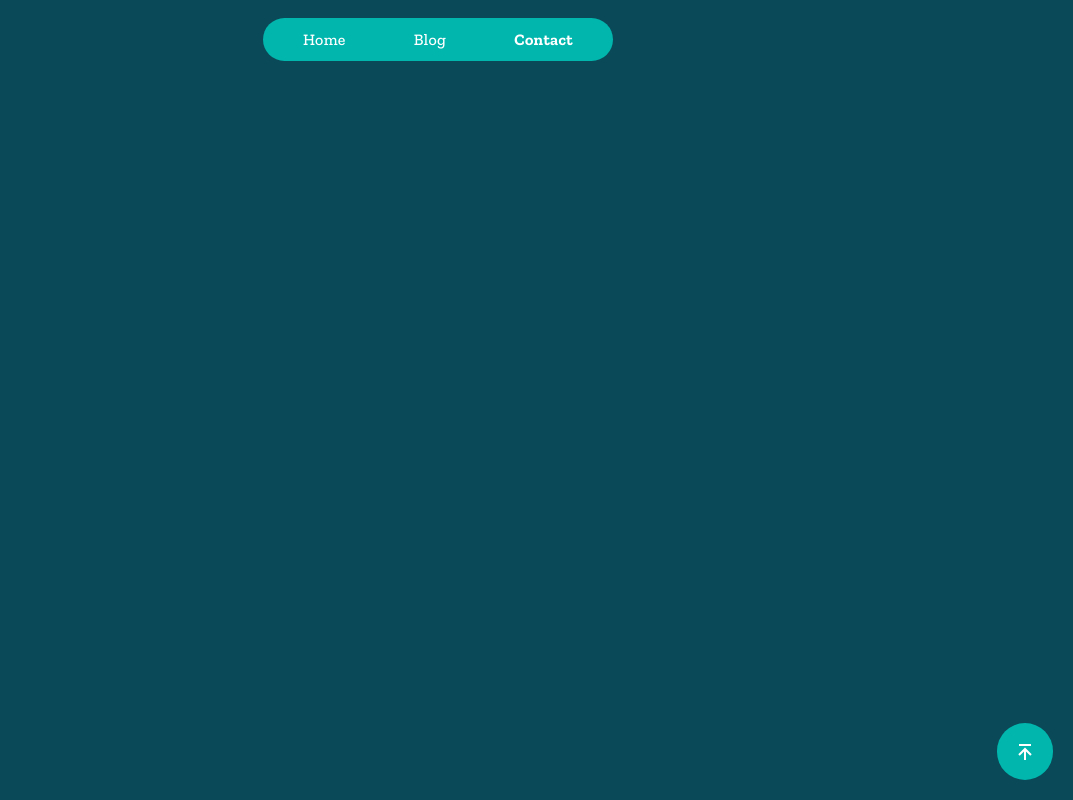
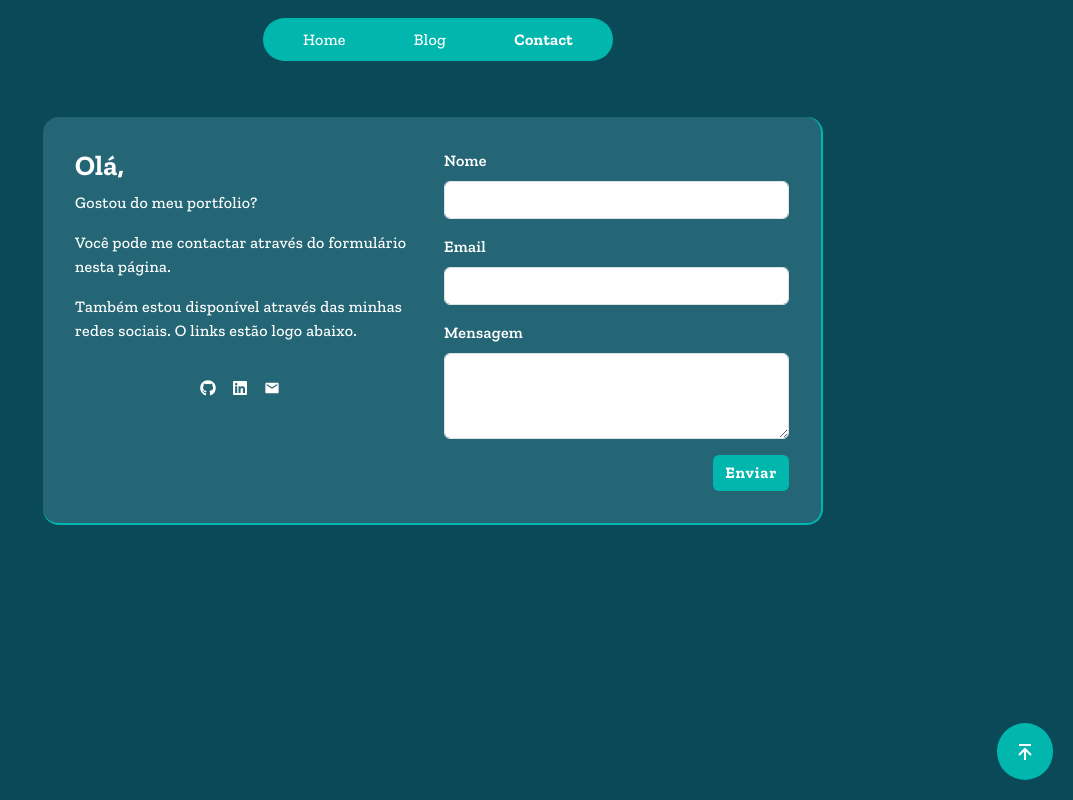
Before and after one commit to andtanaka/portfolio, a React (Create React App) app: page /contact in a window 1280 px wide. Shown: the top 800 px of the page, without its empty margins (207-1280 px from the left). Built offline with nearby package versions, Linux system fonts and the light colour scheme; a web font is replaced by a local one.

Commit message:
create a contact page

```diff
--- a/src/App.js
+++ b/src/App.js
@@ -1,4 +1,5 @@
 import './App.scss';
+import 'react-toastify/dist/ReactToastify.css';
 import { RouterProvider, createBrowserRouter } from 'react-router-dom';
 import RootLayout from './components/RootLayout.jsx';
 import HomePage from './pages/HomePage';
--- a/src/components/NavIcons.jsx
+++ b/src/components/NavIcons.jsx
@@ -5,22 +5,21 @@ import { MdEmail } from 'react-icons/md';
 
 import React from 'react';
 import { Nav, NavItem } from 'react-bootstrap';
-import { Link } from 'react-router-dom';
 
 const icons = [
   {
     description: 'Github',
-    to: '/',
+    to: 'https://github.com/andtanaka',
     figure: <FaGithub />,
   },
   {
     description: 'Linkedin',
-    to: '/',
+    to: 'https://www.linkedin.com/in/andressa-tanaka-4b39a185',
     figure: <FaLinkedin />,
   },
   {
     description: 'Email',
-    to: '/',
+    to: 'mailto:andressamtanaka@gmail.com',
     figure: <MdEmail />,
   },
 ];
@@ -34,8 +33,9 @@ const NavIcons = () => {
             <NavItem
               className="icon-item"
               key={icon.description}
-              as={Link}
-              to={icon.to}
+              as="a"
+              href={icon.to}
+              target="_blank"
             >
               {icon.figure}
             </NavItem>
--- a/src/constants.js
+++ b/src/constants.js
@@ -2,3 +2,4 @@ export const BASE_URL = '/api';
 
 export const POST_URL = '/post';
 export const TAG_URL = '/tag';
+export const USER_URL = '/user';
--- a/src/pages/ContactPage.jsx
+++ b/src/pages/ContactPage.jsx
@@ -1,21 +1,93 @@
-import { Container } from 'react-bootstrap';
-import './ContactPage.scss';
+import { Container, Row, Col, Button } from 'react-bootstrap';
+import styles from './ContactPage.module.scss';
+import Form from 'react-bootstrap/Form';
+import NavIcons from '../components/NavIcons';
+import { useForm } from 'react-hook-form';
+import { useSendEmailMutation } from '../store/apis/userApi';
+import { ToastContainer, toast } from 'react-toastify';
 
 const ContactPage = () => {
-  const onPress = (e) => {
-    e.preventDefault();
-    const target = window.document.getElementById(
-      e.currentTarget.href.split('#')[1]
-    );
-    // console.log(target);
-    if (target) {
-      target.scrollIntoView({ behavior: 'smooth' });
+  const {
+    register,
+    formState: { errors },
+    handleSubmit,
+    reset,
+  } = useForm();
+
+  const [sendEmail, { isLoading, error }] = useSendEmailMutation();
+
+  const handleSendMessage = async ({ name, email, message }) => {
+    try {
+      await sendEmail({ name, email, message }).unwrap();
+      toast.success('Mensagem enviada!');
+      reset();
+    } catch (err) {
+      //salvar mensagem localmente
+      console.log(err);
+      toast.error(
+        'Erro ao enviar a mensagem. Tente mais tarde ou entre em contato através das minhas redes sociais.'
+      );
     }
   };
 
   return (
     <>
-      <Container></Container>
+      <Container>
+        <Container className={styles.contactContainer}>
+          <Row>
+            <Col xs={12} sm={6}>
+              <h3>Olá,</h3>
+              <p>Gostou do meu portfolio?</p>
+              <p>Você pode me contactar através do formulário nesta página.</p>
+              <p>
+                Também estou disponível através das minhas redes sociais. O
+                links estão logo abaixo.
+              </p>
+              <div className="d-flex justify-content-center pt-3">
+                <NavIcons />
+              </div>
+            </Col>
+            <Col xs={12} sm={6}>
+              <Form onSubmit={handleSubmit(handleSendMessage)}>
+                <Form.Group className="mb-3">
+                  <Form.Label className={styles.label}>Nome</Form.Label>
+                  <Form.Control
+                    type="text"
+                    {...register('name', { required: true })}
+                    aria-invalid={errors.name ? 'true' : 'false'}
+                  />
+                  {errors.name?.type === 'required' && (
+                    <small role="alert">Insira seu nome</small>
+                  )}
+                </Form.Group>
+                <Form.Group className="mb-3">
+                  <Form.Label className={styles.label}>Email</Form.Label>
+                  <Form.Control
+                    type="email"
+                    {...register('email', { required: true })}
+                    aria-invalid={errors.email ? 'true' : 'false'}
+                  />
+                  {errors.email?.type === 'required' && (
+                    <small role="alert">Insira seu email</small>
+                  )}
+                </Form.Group>
+                <Form.Group className="mb-3">
+                  <Form.Label className={styles.label}>Mensagem</Form.Label>
+                  <Form.Control
+                    as="textarea"
+                    rows={3}
+                    {...register('message')}
+                  />
+                </Form.Group>
+                <div className="text-end">
+                  <Button type="submit">Enviar</Button>
+                </div>
+              </Form>
+            </Col>
+          </Row>
+        </Container>
+        <ToastContainer />
+      </Container>
     </>
   );
 };
--- /dev/null
+++ b/src/pages/ContactPage.module.scss
@@ -0,0 +1,15 @@
+@import '../styles/variables.scss';
+
+.contactContainer {
+  margin-top: 3em;
+  padding: 2em;
+  background-color: $neutral-color-02;
+  max-width: 780px;
+  border-radius: 1em;
+  border-bottom: 2px solid $bold-color;
+  border-right: 2px solid $bold-color;
+}
+
+.label {
+  font-weight: 600;
+}
--- /dev/null
+++ b/src/store/apis/userApi.js
@@ -0,0 +1,23 @@
+import { createApi, fetchBaseQuery } from '@reduxjs/toolkit/query/react';
+import { BASE_URL, USER_URL } from '../../constants.js';
+
+const usersApi = createApi({
+  reducerPath: 'users',
+  baseQuery: fetchBaseQuery({
+    baseUrl: BASE_URL,
+  }),
+  endpoints(builder) {
+    return {
+      sendEmail: builder.mutation({
+        query: (data) => ({
+          url: `${USER_URL}/sendemail`,
+          method: 'POST',
+          body: data,
+        }),
+      }),
+    };
+  },
+});
+
+export const { useSendEmailMutation } = usersApi;
+export { usersApi };
--- a/src/store/index.js
+++ b/src/store/index.js
@@ -2,16 +2,19 @@ import { configureStore, getDefaultMiddleware } from '@reduxjs/toolkit';
 import { setupListeners } from '@reduxjs/toolkit/query';
 import { postsApi } from './apis/postsApi';
 import { tagsApi } from './apis/tagsApi';
+import { usersApi } from './apis/userApi';
 
 export const store = configureStore({
   reducer: {
     [postsApi.reducerPath]: postsApi.reducer,
     [tagsApi.reducerPath]: tagsApi.reducer,
+    [usersApi.reducerPath]: usersApi.reducer,
   },
   middleware: (getDefaultMiddleware) => {
     return getDefaultMiddleware()
       .concat(postsApi.middleware)
-      .concat(tagsApi.middleware);
+      .concat(tagsApi.middleware)
+      .concat(usersApi.middleware);
   },
 });
 
@@ -24,3 +27,5 @@ export {
 } from './apis/postsApi';
 
 export { useGetTagsQuery } from './apis/tagsApi';
+
+export { useSendEmailMutation } from './apis/userApi';
```
Also changed, not shown: src/pages/ContactPage.scss (deleted).
